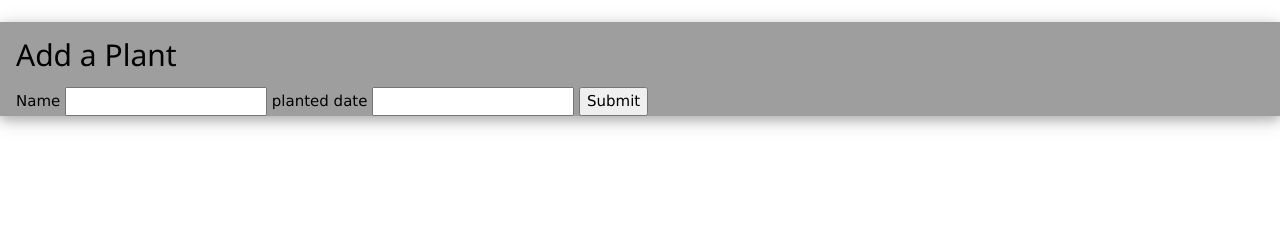
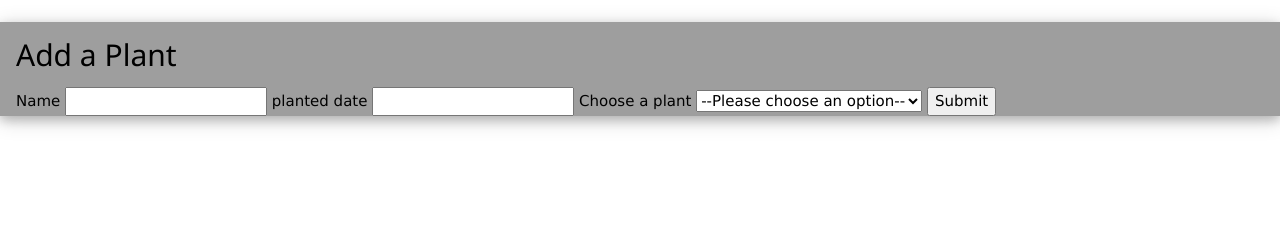
Before and after one commit to wowcivnerd/theplantbox, a Flask app: page / in a window 1280 px wide. Shown: the part 172-412 px from the top of the page. Run offline with Flask 2, Linux system fonts and the light colour scheme; data that the repository does not hold is empty.

Commit message:
Added plant-selection to plant adding form

```diff
--- a/plantbox/main.py
+++ b/plantbox/main.py
@@ -34,14 +34,15 @@ def index():
 @app.get("/page/<slug>")
 def page(slug):
     cursor = get_db().cursor()
-    sql = " SELECT content FROM page WHERE slug = ?"
+    sql = " SELECT content FROM Plant_page WHERE Slug = ?"
     cursor.execute(sql,(slug,))
     content = cursor.fetchone()
-    sql = "SELECT title FROM page WHERE slug = ?"
+    sql = "SELECT title FROM Plant_page WHERE Slug = ?"
     cursor.execute(sql,(slug,))
     header = cursor.fetchone()
-    print(content)
-    return render_template("plant_info.html",content=content,slug=slug)
+    slug_link = "/page" + slug
+    print (slug_link)
+    return render_template("plant_info.html",content=content,slug=slug,slug_link=slug_link)
     # sql shite sql = "SELECT * FROM Page WHERE slug = (slug) VALUES(?,)"  and also feedback = feedback
 
 
@@ -51,8 +52,9 @@ def index_post():
     cursor = get_db().cursor()
     name = request.form['name']
     planted_date = request.form['planted_date']
-    sql = " INSERT INTO plant(name, planted_date) VALUES(?,?)"
-    cursor.execute(sql,(name,planted_date))
+    plant = request.form['plants']
+    sql = " INSERT INTO plant(name, planted_date, plant_type) VALUES(?,?,?)"
+    cursor.execute(sql,(name,planted_date,plant))
     get_db().commit()
     return redirect(url_for("index"))
 
--- a/plantbox/templates/index.html
+++ b/plantbox/templates/index.html
@@ -13,7 +13,7 @@
 
         {%  for item in feedback  %}
         <tr>
-            <td><a href="plant_info.html">{{  item[1]  }}></a></td>
+            <td><a href="/plant/{{slug}}" >{{  item[1]  }}></a></td>
             <td>{{  item[2]  }}</td>
             <td>
                 <form action="/delete" method="post">
@@ -36,6 +36,16 @@
     <input type="text" name="name">
     <label>planted date</label>
     <input type="text" name="planted_date">
+    <label for="plant-select">Choose a plant</label>
+    <select name="plants" id="plant-selection">
+       <option value="" selected>--Please choose an option--</option>
+       <option value=1>Strawberry</option>
+        <option value=2>Raspberry</option>
+        <option value=3>Eggplant</option>
+        <option value=4>Watermelon</option>
+
+    </select>
+
     <button type="submit">Submit</button>
     </form>
 <br>
```
